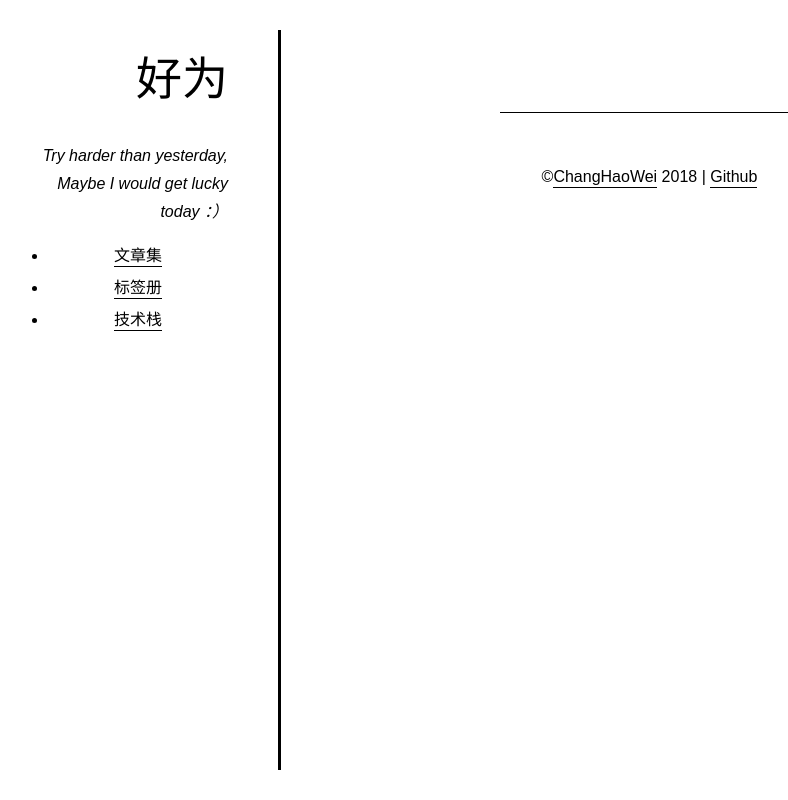
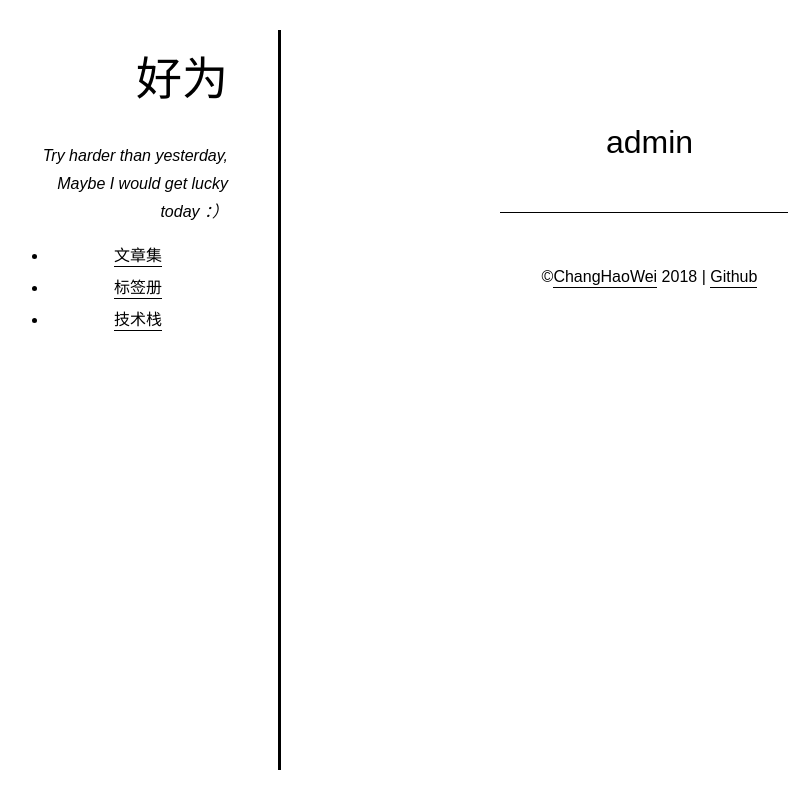
Before and after one commit to HaoweiCh/HaoweiCh.github.io, a React app: page /admin in a window 1280 px wide. Shown: the whole page, without its empty margins (142-930 px from the left). Built offline with nearby package versions, Linux system fonts and the light colour scheme.

Commit message:
add axios, and use state to store markdown content

```diff
--- a/package.json
+++ b/package.json
@@ -4,6 +4,7 @@
   "private": true,
   "dependencies": {
     "autoprefixer": "7.1.6",
+    "axios": "^0.18.0",
     "babel-core": "6.26.0",
     "babel-eslint": "7.2.3",
     "babel-jest": "20.0.3",
--- a/src/App.js
+++ b/src/App.js
@@ -7,6 +7,7 @@ import Home from "./pages/home/index"
 import About from "./pages/about/index"
 import Posts from "./pages/posts/index"
 import Tags from "./pages/tags/index"
+import Admin from "./pages/admin/index"
 
 class Footer extends Component {
     render() {
@@ -59,7 +60,8 @@ class App extends Component {
                             <Route exact path="/" component={Home}/>
                             <Route path="/about" component={About}/>
                             <Route path="/posts" component={Posts}/>
-                            <Route path="/Tags" component={Tags}/>
+                            <Route path="/tags" component={Tags}/>
+                            <Route path="/admin" component={Admin}/>
                         </div>
                     </Router>
                     <Footer/>
--- /dev/null
+++ b/src/pages/about/index.css
@@ -0,0 +1,3 @@
+.article-inner {
+    text-align: left;
+}
--- a/src/pages/about/index.js
+++ b/src/pages/about/index.js
@@ -1,15 +1,30 @@
 import React, {Component} from 'react';
 import marked from 'marked';
-
-
+import axios from 'axios';
+import './index.css'
 
 class About extends Component {
+
+    constructor () {
+        super();
+        this.state = { about: marked('# about') }
+    }
+
+    componentDidMount() {
+        const about_url = "https://gist.githubusercontent.com/Chaaang/353a98aaa316fdec6785c38feb256b53/raw/d8f0ac94faacfda3882d567f15c0d5cb02a24af9/about"
+        axios.get(about_url)
+            .then(res => {
+                const data = res.data;
+                console.log(marked(data));
+                this.setState({about: marked(data)})
+            })
+    }
     render() {
-        const about_url = "https://gist.githubusercontent.com/Chaaang/353a98aaa316fdec6785c38feb256b53/raw/d8f0ac94faacfda3882d567f15c0d5cb02a24af9/about"
+
         const markdownText = '# about';
         const output = marked(markdownText);
         return (
-            <div dangerouslySetInnerHTML={{ __html: output }} />
+            <div className="article-inner" dangerouslySetInnerHTML={{ __html: this.state.about }} />
         );
     }
 }
--- /dev/null
+++ b/src/pages/admin/index.js
@@ -0,0 +1,17 @@
+import React, {Component} from 'react';
+import marked from 'marked';
+
+
+
+class Admin extends Component {
+    render() {
+        const about_url = "https://gist.githubusercontent.com/Chaaang/353a98aaa316fdec6785c38feb256b53/raw/d8f0ac94faacfda3882d567f15c0d5cb02a24af9/about"
+        const markdownText = '# admin';
+        const output = marked(markdownText);
+        return (
+            <div dangerouslySetInnerHTML={{ __html: output }} />
+        );
+    }
+}
+
+export default Admin;
```
Also changed, not shown: 1 other file (tests, documents, lock files or other folders).
